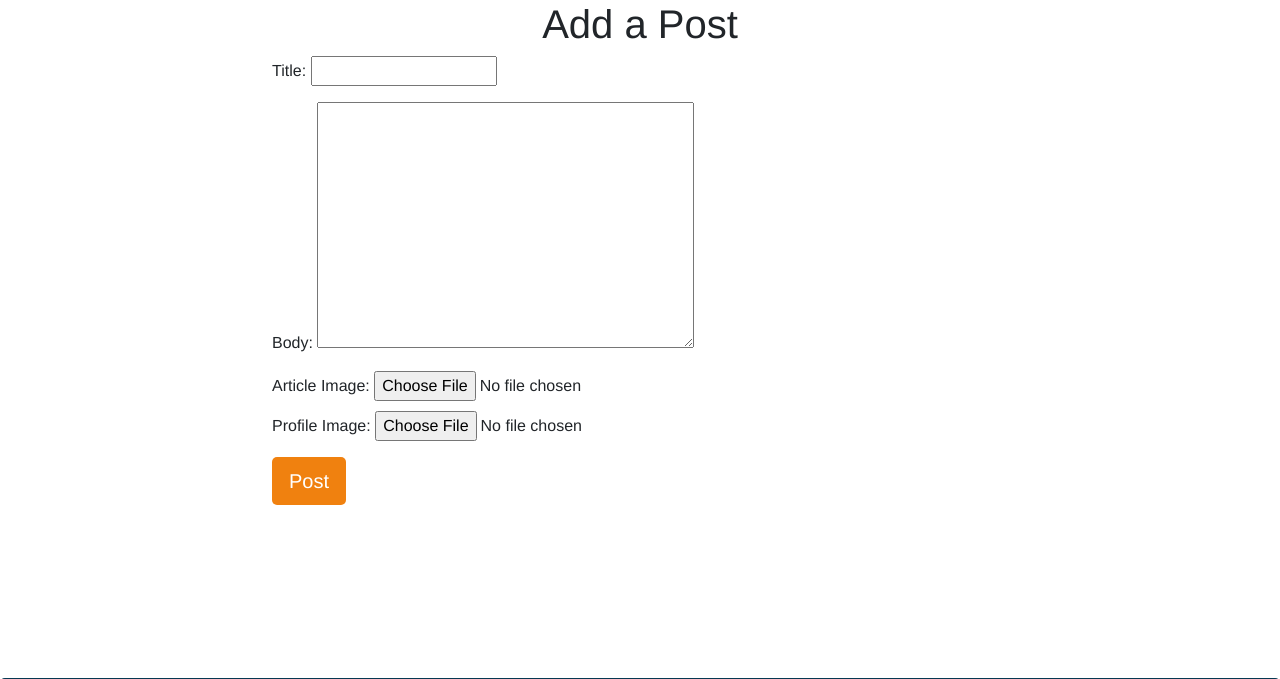
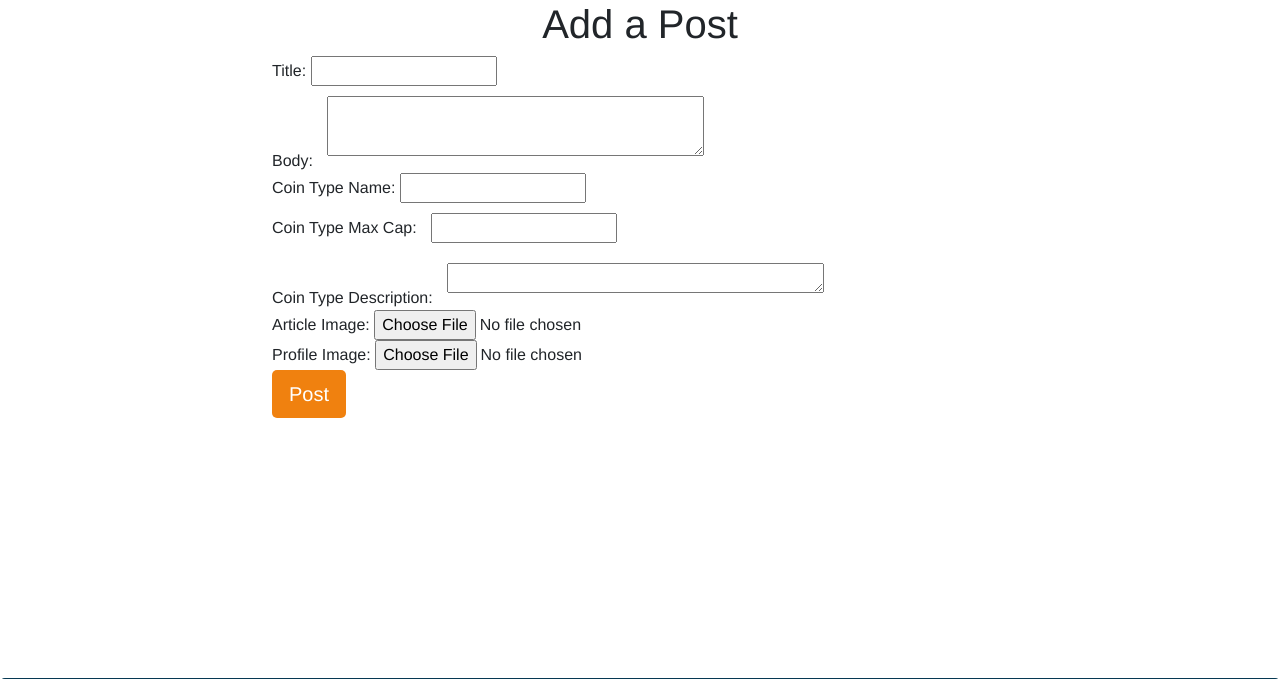
Before and after one commit to Renwar-P/cryptalk, a Django app: page /add_post/ in a window 1280 px wide. Shown: the part 60-739 px from the top of the page. Run offline with Django 5.2, Linux system fonts and the light colour scheme; the visitor is signed in with stand-in values (Sample User, id 1).

Commit message:
updated add_post.html

```diff
--- a/blog/forms.py
+++ b/blog/forms.py
@@ -15,33 +15,18 @@ Python Django Web Framework - Full Course for Beginners.
 [Codemy](https://codemy.com/) - Django Blog.
 
 """
-
 class PostForm(forms.ModelForm):
-
-    custom_coin_type = forms.CharField(max_length=50, required=False)
-
     class Meta:
         model = Post
-        fields = ['title', 'body', 'coin_type_name', 'coin_type_description', 'coin_type_max_cap', 'featured_image', 'author_image', 'custom_coin_type']
-
-    def __init__(self, *args, **kwargs):
-        super().__init__(*args, **kwargs)
-
-        coin_choices = CoinType.objects.values_list('name', 'name')
-
-        coin_choices = list(coin_choices)
-        coin_choices.append(('Other', 'Other'))
+        fields = ['title', 'body', 'coin_type_name', 'coin_type_description', 'coin_type_max_cap']
 
 
-        self.fields['coin_type_name'].choices = coin_choices
 
     def clean(self):
         cleaned_data = super().clean()
         coin_type_name = cleaned_data.get('coin_type_name')
-        custom_coin_type = cleaned_data.get('custom_coin_type')
 
-
-        if coin_type_name == 'Other' and not custom_coin_type:
-            raise forms.ValidationError("Please enter a custom coin type.")
+        if coin_type_name == 'Other':
+            raise forms.ValidationError("Please enter a valid coin type name.")
 
         return cleaned_data
--- a/blog/models.py
+++ b/blog/models.py
@@ -22,7 +22,7 @@ class Post(models.Model):
     featured_image = CloudinaryField('image', default='placeholder')
     coin_type_name = models.CharField(max_length=50, blank=True, null=True)
     coin_type_description = models.TextField(blank=True, null=True)
-    coin_type_max_cap = models.TextField(blank=True, null=True)
+    coin_type_max_cap = models.IntegerField(blank=True, null=True)
     author_image = CloudinaryField('image', default='placeholder', blank=True, null=True)
     custom_coin_type = models.CharField(max_length=50, blank=True, null=True)
     excerpt = models.TextField(blank=True)
--- a/blog/views.py
+++ b/blog/views.py
@@ -104,18 +104,29 @@ Python Django Web Framework - Full Course for Beginners.
 
 
 
-
 class AddPostView(LoginRequiredMixin, CreateView):
     model = Post
     template_name = 'add_post.html'
-    fields = ['title', 'body', 'coin_type']
+    form_class = PostForm
 
     def form_valid(self, form):
         form.instance.author = self.request.user
         form.instance.featured_image = self.request.FILES.get('featured_image')
         form.instance.author_image = self.request.FILES.get('author_image')
+
+        coin_type_name = form.cleaned_data['coin_type_name']
+        if coin_type_name == 'Other':
+            custom_coin_type = form.cleaned_data.get('custom_coin_type')
+            form.instance.coin_type_name = custom_coin_type
+
+
+        form.save()
+
         messages.success(self.request, 'Your post has been created')
         return super().form_valid(form)
+
+    def get_success_url(self):
+        return reverse_lazy('home')
 
 """ the inspiration behind this codeblock came from
 Python Django Web Framework - Full Course for Beginners.
--- a/cryptalk/settings.py
+++ b/cryptalk/settings.py
@@ -34,7 +34,7 @@ TEMPLATES_DIR = os.path.join(BASE_DIR, 'templates')
 SECRET_KEY = os.environ.get('SECRET_KEY')
 
 # SECURITY WARNING: don't run with debug turned on in production!
-DEBUG = 'DEBUG' in os.environ
+DEBUG = True
 
 X_FRAME_OPTIONS: 'SAMEORIGIN'
 
--- a/static/css/style.css
+++ b/static/css/style.css
@@ -215,3 +215,24 @@ a {
     border-radius: 20px;
     z-index: 2;
 }
+
+
+
+#id_coin_type_description {
+
+
+    height: 30px;
+    margin: 10px;
+}
+
+#id_coin_type_max_cap {
+
+    margin: 10px;
+}
+
+
+#id_body {
+
+    height: 60px;
+    margin: 10px;
+}
--- a/templates/add_post.html
+++ b/templates/add_post.html
@@ -14,7 +14,24 @@
         <form method="POST" enctype="multipart/form-data">
           {% csrf_token %}
           <div class="form-group">
-            {{ form.as_p }}
+            <label for="id_title">Title:</label>
+            {{ form.title }}
+          </div>
+          <div class="form-group">
+            <label for="id_body">Body:</label>
+            {{ form.body }}
+          </div>
+          <div class="form-group">
+            <label for="id_coin_type_name">Coin Type Name:</label>
+            {{ form.coin_type_name }}
+          </div>
+          <div class="form-group">
+            <label for="id_coin_type_max_cap">Coin Type Max Cap:</label>
+            {{ form.coin_type_max_cap }}
+          </div>
+          <div  class="form-group">
+            <label style="height: 5px;" for="id_coin_type_description">Coin Type Description:</label>
+            {{ form.coin_type_description }}
           </div>
           <div class="form-group">
             <label for="id_featured_image">Article Image:</label>
@@ -22,17 +39,14 @@
           </div>
           <div class="form-group">
             <label for="id_author_image">Profile Image:</label>
-            <input style="margin-top: 10px;" type="file" class="form-control-file" id="id_author_image" name="author_image">
+            <input type="file" class="form-control-file" id="id_author_image" name="author_image">
           </div>
-          <div class="mb-3"></div>
           <button class="btn btn-signup right btn-lg" type="submit">Post</button>
         </form>
       </div>
     </div>
   </div>
 
-
-
 {% endblock %}
 </body>
 </html>
--- a/templates/index.html
+++ b/templates/index.html
@@ -46,7 +46,7 @@
                   <p class="card-text text-muted h6">
                     {{ post.created_on}} -
                     <i class="far fa-heart"></i> | {{post.number_of_likes }} |
-                    {{post.coin_type.name}} | {{post.coin_type.description}} | {{post.coin_type.max_cap}}
+                    {{post.coin_type_name}} | {{post.coin_type_description}} | {{post.coin_type_max_cap}}
                   </p>
                 </a>
 
```
Also changed, not shown: blog/migrations/0012_auto_20240407_1738.py (added), blog/migrations/0013_alter_post_coin_type_max_cap.py (added).
